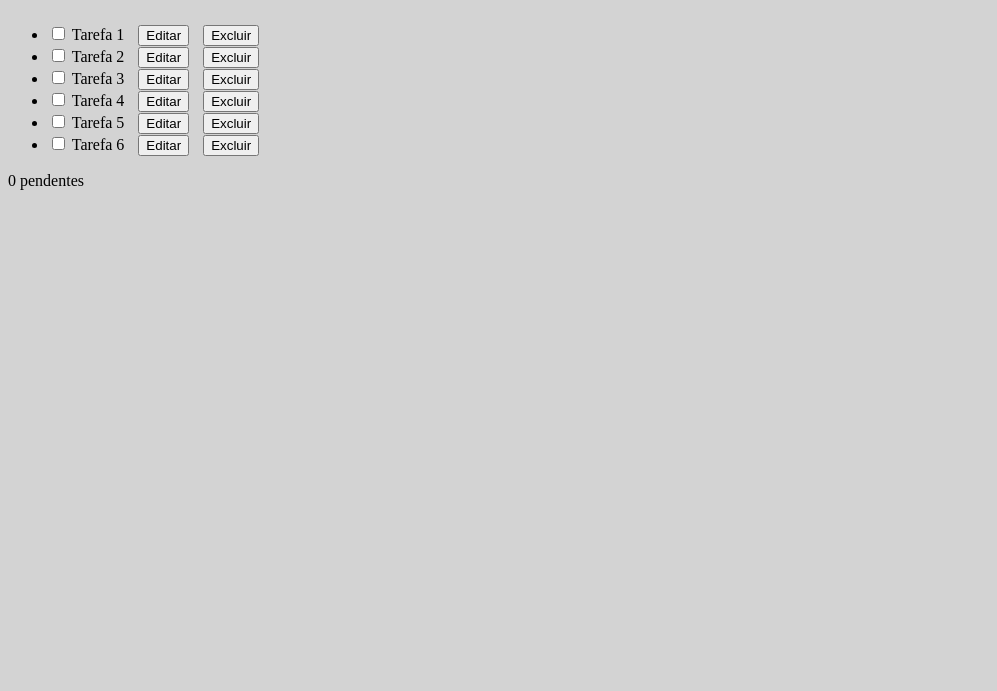
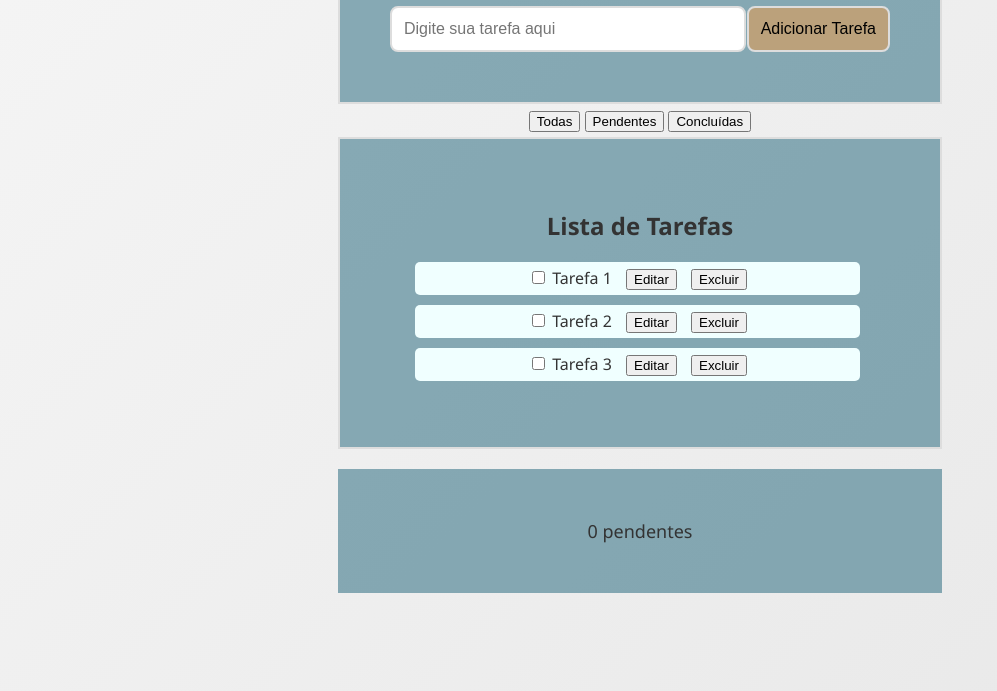
Before and after one commit to Felipe6047/atividade05, a plain HTML site: page atividade-01teste/index.html in a window 1280 px wide. Shown: the part 165-856 px from the top of the page, without its empty margins (0-997 px from the left). Before the commit the page ends 800 px from the top, so only its background shows below. Drawn offline with Linux system fonts and the light colour scheme.

Commit message:
Sofrimento 2

```diff
--- a/atividade-01teste/index.html
+++ b/atividade-01teste/index.html
@@ -10,25 +10,31 @@
 
 </head>
 <body>
+    <div class="Cabecalho">
     <header>
         <h1>Gerenciador de Tarefas</h1>
         <form>
         <input type="text" id="task-input" placeholder="Digite sua tarefa aqui">
-        <input type="submit" value="Adicionar Tarefa">
+        <input type="submit" id="add-task" value="Adicionar Tarefa">
         </form>
 
     </header>
+    </div>
 
         <!-- Seção de filtros -->
 
     <main>
+        <div class="Seção-de-Filtros">
         <section id="filtros">
-            <button>Todas</button>
-            <button>Pendentes</button>
-            <button>Concluídas</button>
+            <button id="Todas">Todas</button>
+            <button id="Pendentes">Pendentes</button>
+            <button id="Concluídas">Concluídas</button>
         </section>
+        </div>
 
         <!-- Seção da lista de tarefas -->
+
+        <div class="corpo">
 
         <section id="task-section">
 
@@ -53,27 +59,10 @@
         <button class="edit-btn">Editar</button>
         <button class="delete-btn">Excluir</button>
         </li>
-        <li>
-        <input type="checkbox">
-        <span>Tarefa 4</span>
-        <button class="edit-btn">Editar</button>
-        <button class="delete-btn">Excluir</button>
-        </li>
-        <li>
-        <input type="checkbox">
-        <span>Tarefa 5</span>
-        <button class="edit-btn">Editar</button>
-        <button class="delete-btn">Excluir</button>
-        </li>
-        <li>
-        <input type="checkbox">
-        <span>Tarefa 6</span>
-        <button class="edit-btn">Editar</button>
-        <button class="delete-btn">Excluir</button>
-        </li>
         </ul>
 
         </section>
+        </div>
         <!-- Contagem de tarefas pendentes -->
         <footer>
     <p id="task-counter"><span id="count">0</span> pendentes</p>
--- a/atividade-01teste/styles.css
+++ b/atividade-01teste/styles.css
@@ -1,7 +1,87 @@
 body {
-    background-color: lightgray;
+    font-family: 'Segoe UI', Tahoma, Geneva, Verdana, sans-serif;
+    background-color: #f5f5f5;
+    color: #333;
+    min-height: 100vh;
+    display: flex;
+    flex-direction: column;
+    align-items: center;
+    padding: 20px;
+    background: linear-gradient(135deg, #f5f5f5 0%, #e8e8e8 100%);
+}
+
+
+
+.Cabecalho {
+width: 500px;
+  border: 2px solid #ddd;
+  padding: 50px;
+  margin: 5px;
+  background-color: rgba(38, 105, 126, 0.521);
+  text-align: center;
 
 }
+
+form {
+    display: flex;
+    gap: 1px;
+}
+
+#task-input{
+    flex: 1;
+    padding: 12px;
+    border: 2px solid #ddd;
+    border-radius: 8px;
+    font-size: 16px;
+    transition: border-color 0.3s;
+}
+
+#add-task {
+    flex: 0;
+    padding: 12px;
+    border: 2px solid #ddd;
+    border-radius: 8px;
+    font-size: 16px;
+    transition: border-color 0.3s;
+    background-color: rgb(187, 161, 123);
+}
+
+.corpo {
+width: 500px;
+border: 2px solid #ddd;
+padding: 50px;
+margin: 5px;
+background-color: rgba(38, 105, 126, 0.521);
+text-align: center;
+
+
+
+}
+
+.corpo ul {
+    padding-right: 0px;
+}
+
+#filtros {
+    text-align: center;
+}
+
+
+#task-list {
+    list-style-type: none;
+    padding-left: 15px;
+    padding-right: 50px;
+
+    }
+
+    #task-list li {
+        background-color: azure;
+        width: 100%;
+        padding: 5px;
+        margin: 10px;
+        border-radius: 5px;
+
+        }
 
 .task-input {
     display: flex;
@@ -16,3 +96,16 @@ body {
 .edit-btn, .delete-btn {
     margin-left: 10px;
 }
+
+footer {
+    margin-top: 20px;
+    text-align: center;
+    font-size: 18px;
+}
+
+#task-counter {
+  transition: border-color 0.3s;
+  padding: 50px;
+  margin: 5px;
+  background-color: rgba(38, 105, 126, 0.521);
+}
```
